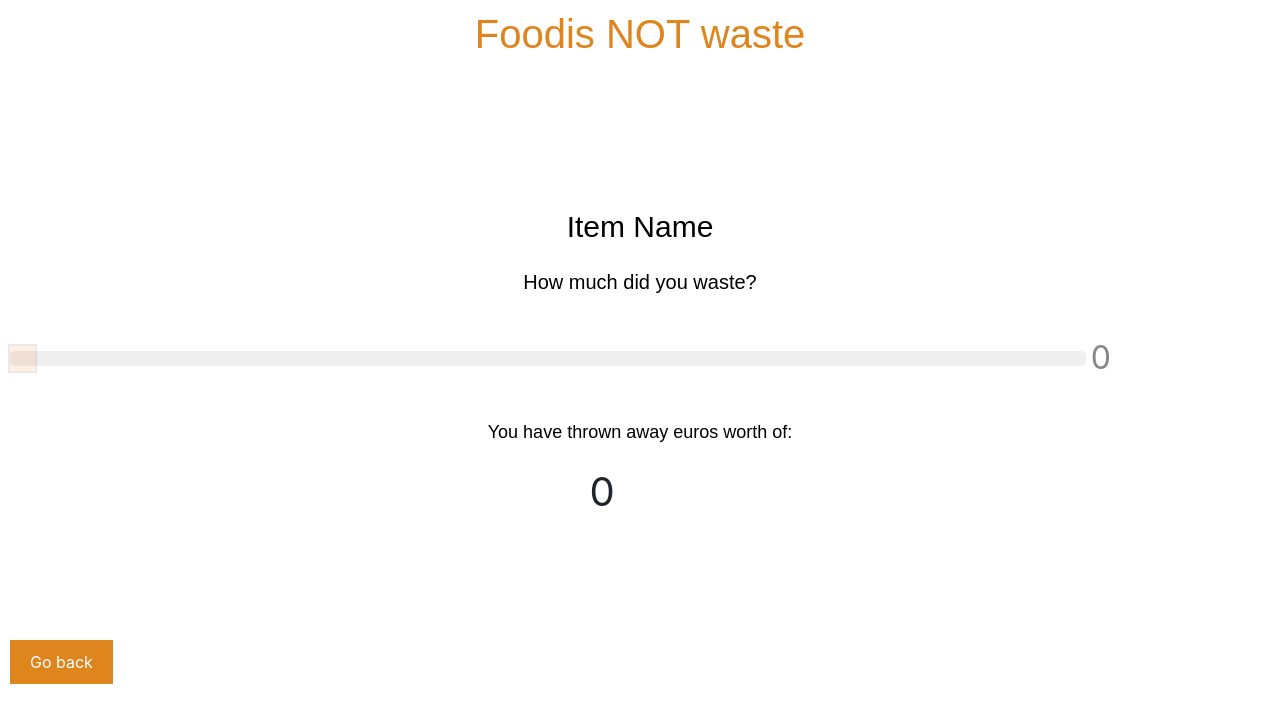
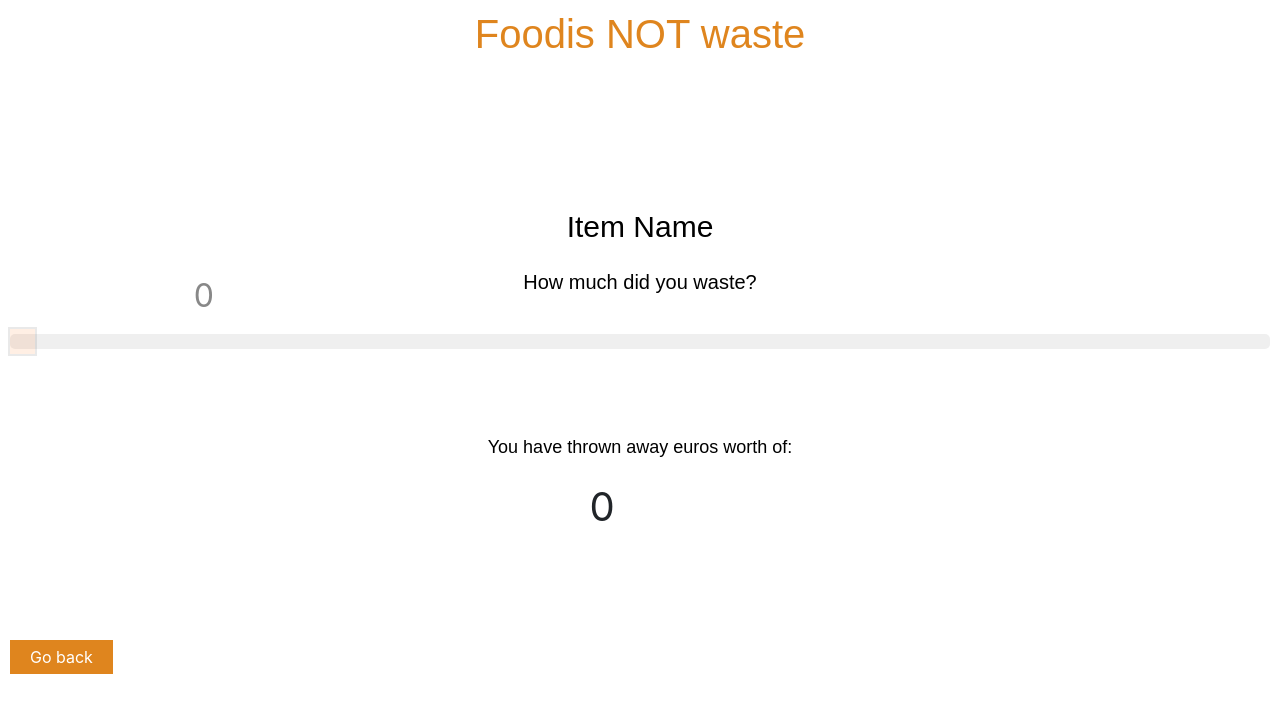
Before and after one commit to Kata-M/Foodis, a React (Create React App) app: page /DetailedView in a window 1280 px wide. Shown: the top 722 px of the page. Built offline with nearby package versions, Linux system fonts and the light colour scheme.

Commit message:
css edit

```diff
--- a/src/App.css
+++ b/src/App.css
@@ -38,13 +38,13 @@ html {
 
 button {
 
-    padding: 4px 12px;
     float: right;
     border-radius: 4px;
     background-color: var(--color-primary); /* Green */
     border: none;
     color: white;
-    padding: 10px 20px;
+    padding: 5px 20px;
+    margin: 10px 2px;
     text-align: center;
     text-decoration: none;
     display: inline-block;
--- a/src/DetailedView/DetailedView.css
+++ b/src/DetailedView/DetailedView.css
@@ -11,10 +11,21 @@ div.DetailedView button {
     top: 80%;
 }
 
+
+div.value {
+    position: absolute;
+    top: 8.5em;
+    left: 5.9em;
+}
+
 div.DetailedView {
     margin-top: 10%;
     display: flex;
     flex-direction: column;
+}
+
+div.total {
+    padding-top: 3em;
 }
 
 div.total_value {
@@ -22,14 +33,6 @@ div.total_value {
     padding-left: 46%;
 }
 
-p.euro{
-    position: relative;
-    font-size: 29px;
-    top: 50%;
-    float: right;
-    background: red;
-}
-
 div.value {
     margin-left: 5px;
 }
--- a/src/Overview/Overview.css
+++ b/src/Overview/Overview.css
@@ -10,7 +10,7 @@ thead {
 }
 
 td {
-    padding: 3px 10px;
+    padding: 5px 10px;
 }
 
 p {
```
